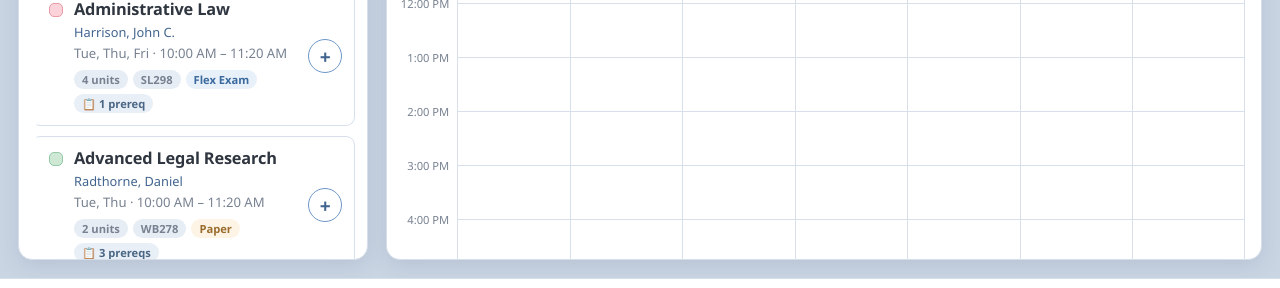
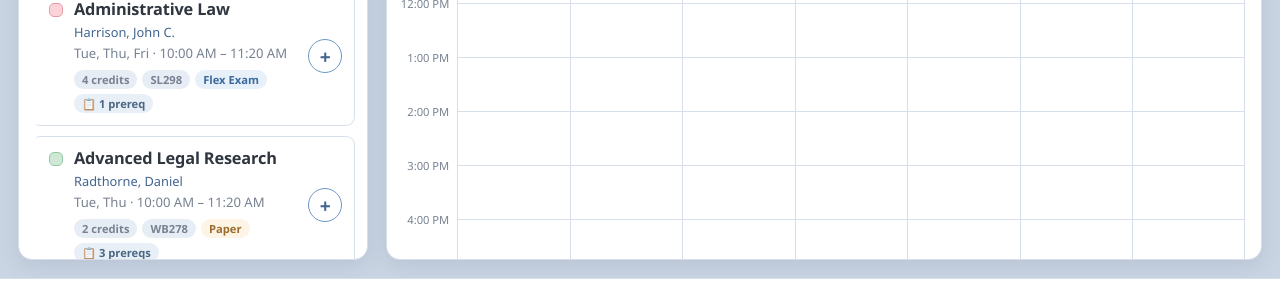
Before and after one commit to daiaun003/lawschoolscheduler, a React (Vite) app: page / in a window 1280 px wide. Shown: the part 427-715 px from the top of the page. Built offline with nearby package versions, Linux system fonts and the light colour scheme.

Commit message:
Label course credits as "credits" instead of "units"
Pluralize correctly (1 credit / N credits) on course cards. Matches the
header stat label which already read CREDITS.

Co-Authored-By: Claude Opus 4.8 <noreply@anthropic.com>

```diff
--- a/src/components/CourseCard.jsx
+++ b/src/components/CourseCard.jsx
@@ -43,7 +43,7 @@ export default function CourseCard({ course, selected, conflict, onToggle, onSho
         <p className="course-when">{meetingSummary(course)}</p>
         <div className="course-tags">
           {course.units != null && course.units !== '' && (
-            <span className="tag">{course.units} units</span>
+            <span className="tag">{course.units} credit{Number(course.units) === 1 ? '' : 's'}</span>
           )}
           {course.classroom && <span className="tag">{course.classroom}</span>}
           {course.examType && (
```
